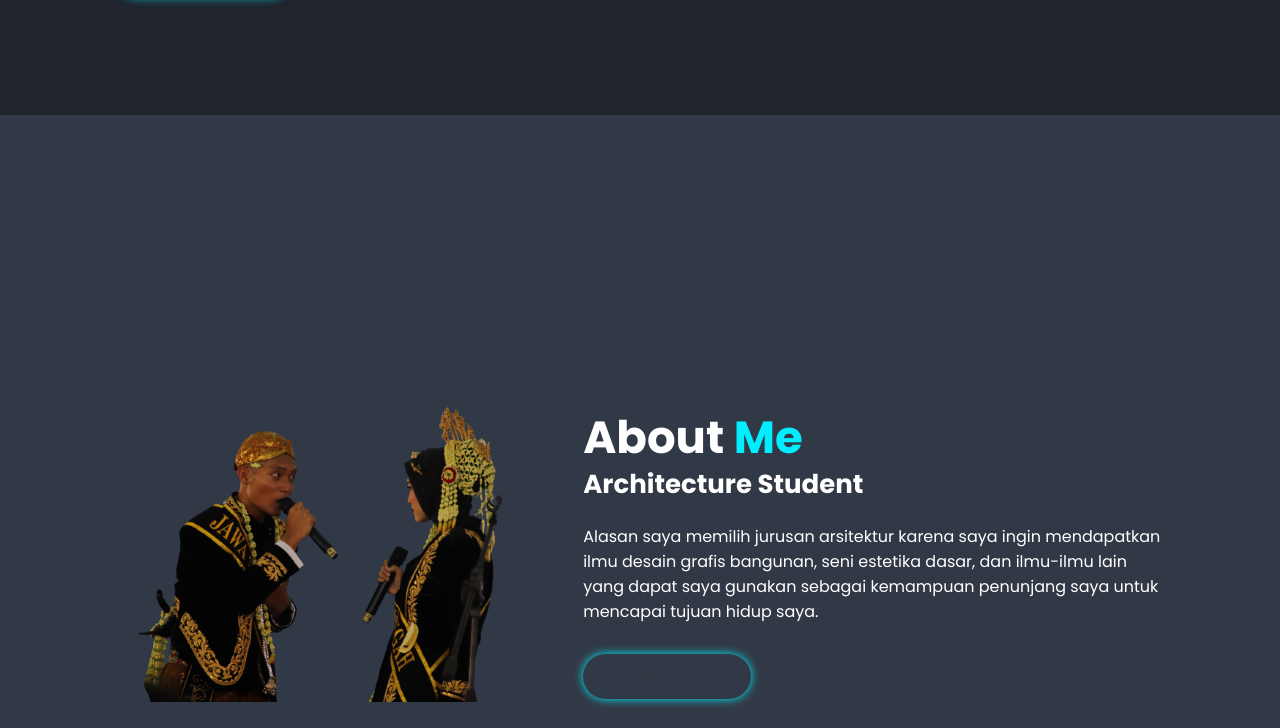
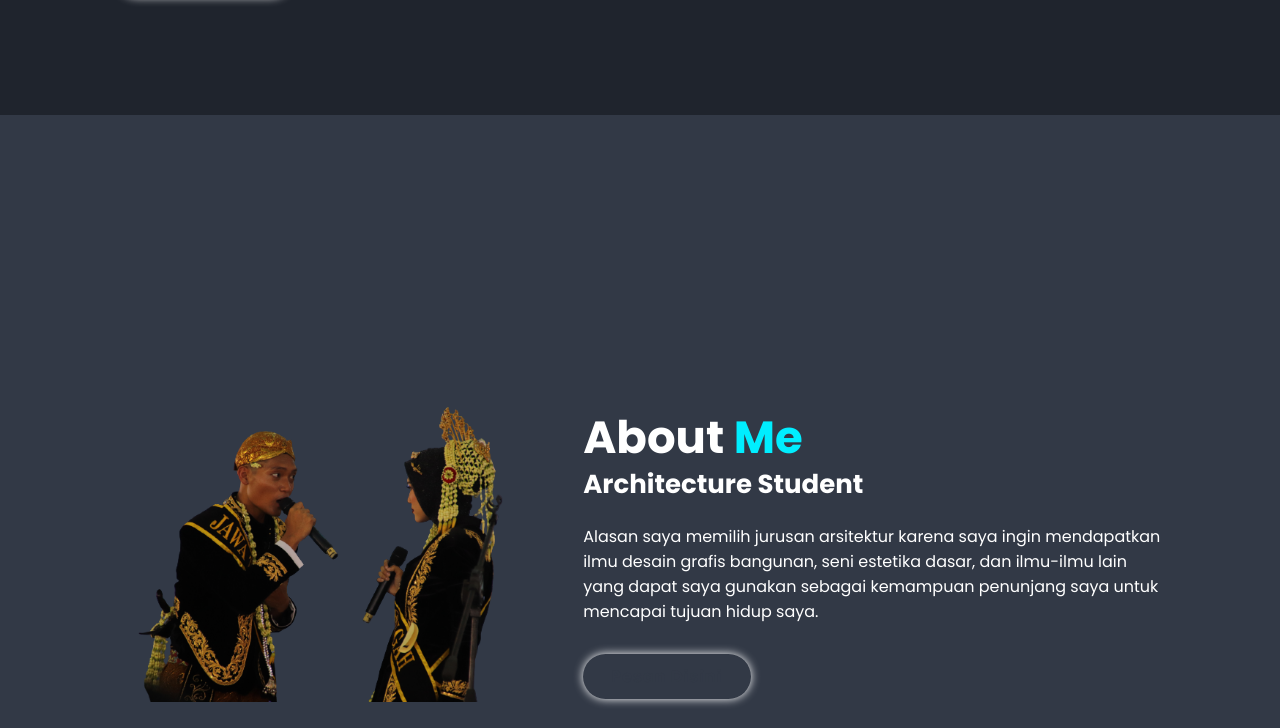
Before and after one commit to Balad09/Balad09, a plain HTML site: page index.html in a window 1280 px wide. Shown: the part 685-1413 px from the top of the page. Drawn offline with nearby package versions, Linux system fonts and the light colour scheme.

Commit message:
mengubah warna tombol menjadi putih

```diff
--- a/CSS/style.css
+++ b/CSS/style.css
@@ -146,7 +146,7 @@ span {
     padding: 1rem 2.8rem;
     background: var(--other-color);
     border-radius: 4rem;
-    box-shadow: 0 0 1rem var(--main-color);
+    box-shadow: 0 0 1rem var(--text-color);
     font-size: 1.6rem;
     color: var(--second-bg-color);
     letter-spacing: .1rem;
```
